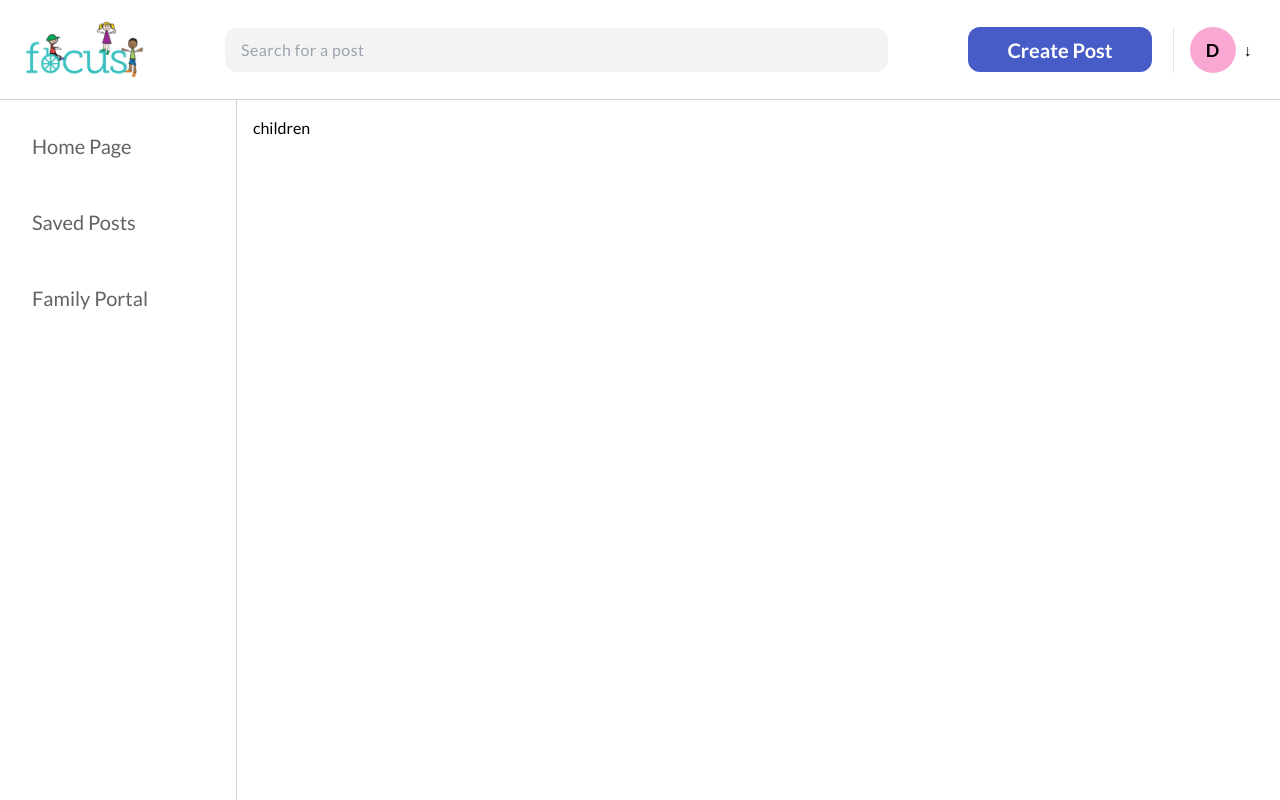
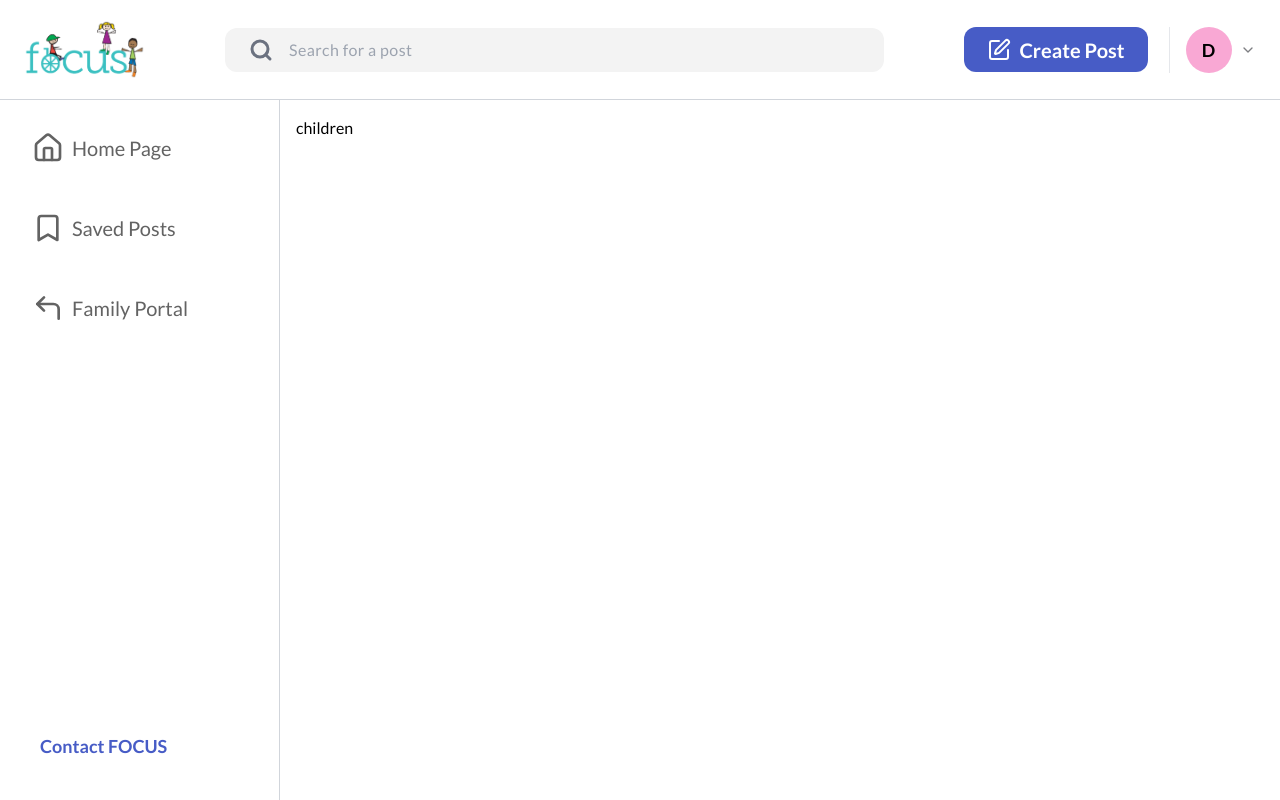
Before and after one commit to GTBitsOfGood/focus-ga, a Next.js app: page /main in a window 1280 px wide. Built offline with nearby package versions, Linux system fonts and the light colour scheme.

Commit message:
add icons to components

```diff
--- a/src/app/main/page.tsx
+++ b/src/app/main/page.tsx
@@ -7,7 +7,7 @@ export default function Main() {
     <div>
       <Navbar />
       <Sidebar />
-      <div className="ml-[237px] mt-[100px] p-4">
+      <div className="ml-[280px] mt-[100px] p-4">
         children
       </div>
     </div>
--- a/src/components/Navbar.tsx
+++ b/src/components/Navbar.tsx
@@ -3,52 +3,62 @@ import { useState } from "react";
 import { useRouter } from "next/navigation";
 import focusLogo from "@/../public/focus-logo.png";
 import Image from "next/image";
+import { SquarePen } from "lucide-react";
+import { Search } from "lucide-react";
+import { ChevronDown } from "lucide-react";
+import { ChevronUp } from "lucide-react";
 
 export default function Navbar() {
   const router = useRouter();
   const [menuIsOpen, setMenuIsOpen] = useState(false);
+  const [createPostModalIsOpen, setCreatePostModalIsOpen] = useState(false);
 
   const toggleDropdown = () => {
     setMenuIsOpen(!menuIsOpen);
   };
 
+  const handleCreatePostOpen = () => { //TODO: Move logic to parent class to give modal control of opening/closing itself to, not just then navbar (i.e. pressing an "x" button or  the background of the modal)
+    setCreatePostModalIsOpen(!createPostModalIsOpen);
+  };
+
   return (
-    <div className="w-full h-[100px] bg-white flex items-center justify-between px-6 fixed top-0 z-50 border-b border-gray-300">
+    <div className="w-full h-[100px] bg-white flex items-center justify-between pl-6 fixed top-0 z-50 border-b border-gray-300">
       {/* Logo */}
       <Image src={focusLogo} width={121} height={58} alt="focus-logo" />
 
       {/* Search Bar */}
-      <div className="flex-grow mx-20">
+      <div className="relative flex-grow mx-20">
         <input
           type="text"
           placeholder="Search for a post"
-          className="w-full h-11 px-4 rounded-xl bg-[#F3F3F3] tracking-wide"
+          className="w-full h-11 px-12 rounded-xl bg-[#F3F3F3] tracking-wide pl-16  focus:outline-none"
         />
+        <Search strokeWidth={3} className="absolute left-6 top-1/2 transform -translate-y-1/2 text-gray-500" />
       </div>
 
       {/* Create Post Button */}
       <button
-        className="bg-blue text-xl text-white font-semibold w-[184px] h-[45px] rounded-[12px]"
-        onClick={() => router.push("/create-post")}
+        className="bg-blue text-xl text-white font-semibold w-[184px] h-[45px] rounded-[12px] gap-2 flex flex-row justify-center items-center hover:opacity-90"
+        onClick={handleCreatePostOpen}
       >
-        Create Post
+        <SquarePen color="#ffffff" /> Create Post
       </button>
 
       {/* Profile Picture + Dropdown */}
       <div
-        className="flex items-center justify-center ml-4 w-[88px] h-full relative group hover:bg-gray-100 transition-colors duration-200 cursor-pointer"
+        className="flex items-center justify-center ml-4 w-[88px] h-full relative group hover:bg-gray-100 transition-colors duration-200 cursor-pointer m-1 pr-16 pl-12"
         onClick={toggleDropdown}
       >
         {/* Profile Picture Circle */}
         <div className="border-l pl-4">
           <div className="w-[46px] h-[46px] bg-pink-300 rounded-full flex items-center justify-center cursor-pointer">
-            <span className="text-black font-bold text-lg">D</span>
+            <span className="text-black font-bold text-lg  select-none">D</span> {/** TODO: Change "D" to the initial of the family name */}
           </div>
         </div>
 
         {/* Arrow Icon */}
         <div className="cursor-pointer ml-2">
-          {menuIsOpen ? <span>&uarr;</span> : <span>&darr;</span>}
+          {menuIsOpen ? <ChevronUp className="w-4 h-4" color="#7D7E82"/> : <ChevronDown className="w-4 h-4" color="#7D7E82"/>}
         </div>
 
         {/* Blue line when menu is open */}
@@ -91,7 +101,7 @@ export default function Navbar() {
             </li>
             <li className="py-[16px] mx-6 cursor-pointer border-t mt-2 font-bold">
               <button
-                className="w-full py-[2px] px-4 text-gray-700 bg-gray-100 border border-gray-300 rounded-sm hover:bg-gray-300"
+                className="w-full py-[2px] px-4 text-gray-700 bg-gray-100 border border-gray-300 rounded-sm hover:bg-gray-200"
                 onClick={() => {
                   router.push("/login");
                 }}
--- a/src/components/Sidebar.tsx
+++ b/src/components/Sidebar.tsx
@@ -1,37 +1,49 @@
 "use client";
 import { useRouter } from "next/navigation";
+import { CornerUpLeft } from "lucide-react";
+import { Bookmark } from "lucide-react";
+import { Home } from "lucide-react";
+import { useEffect } from "react";
+
 
 export default function Sidebar() {
   const router = useRouter();
+  const url_ending = window.location.href.split("/")[window.location.href.split("/").length - 1];
 
   return (
-    <div className="fixed top-[100px] left-0 h-full w-[237px] border-r border-gray-300 pt-2">
+    <div className="fixed top-[100px] left-0 w-[280px] border-r border-gray-300 pt-2 flex flex-col justify-between" style={{ height: 'calc(100vh - 100px)' }}>
       <ul className="text-[#636363] text-xl">
         <li>
           <button
-            className="w-full text-left text-blue-600 hover:bg-gray-100 py-6 px-8 transition-colors"
+            className="w-full text-left text-blue-600 hover:bg-gray-100 py-6 px-8 transition-colors  flex gap-2 flex-row items-center"
             onClick={() => router.push("/main")}
           >
-            Home Page
+            <Home className="w-8 h-8" /> Home Page
           </button>
         </li>
         <li>
           <button
-            className="w-full text-left text-blue-600 hover:bg-gray-100 py-6 px-8 transition-colors"
+            className="w-full text-left text-blue-600 hover:bg-gray-100 py-6 px-8 transition-colors  flex gap-2 flex-row items-center"
             onClick={() => router.push("/saved-posts")}
           >
-            Saved Posts
+            <Bookmark className="w-8 h-8" /> Saved Posts
           </button>
         </li>
         <li>
           <button
-            className="w-full text-left text-blue-600 hover:bg-gray-100 py-6 px-8 transition-colors"
+            className="w-full text-left text-blue-600 hover:bg-gray-100 py-6 px-8 transition-colors flex gap-2 flex-row items-center"
             onClick={() => (window.location.href = "https://focus-ga.my.site.com/s/")}
           >
-            Family Portal
+            <CornerUpLeft className="w-8 h-8" /> Family Portal
           </button>
         </li>
       </ul>
+      <a
+        href="https://focus-ga.org/contact-us/"
+        className="m-10 text-lg text-blue font-bold"
+      >
+        Contact FOCUS
+      </a>
     </div>
   );
 }
```
